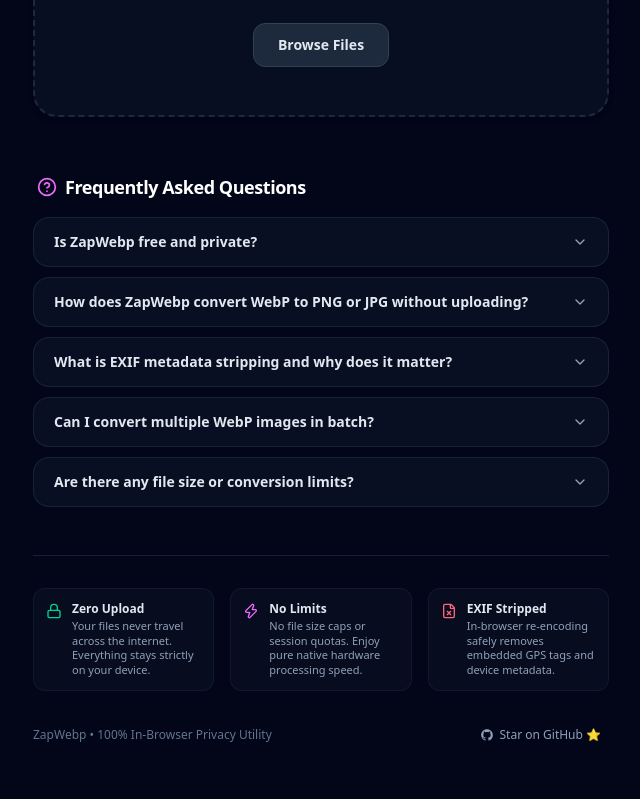
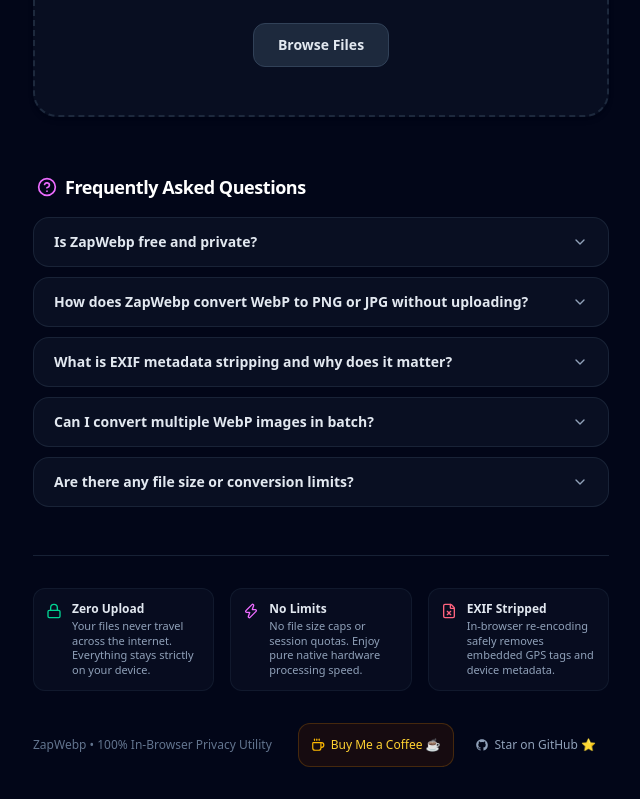
Before and after one commit to Scaddy00/byewebp, a React (Vite) app: page / in a window 1280 px wide. Shown: the part 662-1461 px from the top of the page, without its empty margins (319-959 px from the left). Built offline with nearby package versions, Linux system fonts and the light colour scheme.

Commit message:
feat(monetization): add central site config and donation button to footer

```diff
--- a/src/components/Footer.tsx
+++ b/src/components/Footer.tsx
@@ -1,5 +1,6 @@
 import React from 'react';
-import { Lock, Zap, FileX } from 'lucide-react';
+import { Lock, Zap, FileX, Coffee } from 'lucide-react';
+import { SITE_CONFIG } from '../config/site';
 
 const GithubIcon: React.FC<{ className?: string }> = ({ className = 'w-4 h-4' }) => (
   <svg
@@ -46,18 +47,31 @@
       </div>
 
       <div className="flex flex-col sm:flex-row items-center justify-between gap-3 text-slate-500 text-xs pt-2">
-        <span>ZapWebp • 100% In-Browser Privacy Utility</span>
+        <span>{SITE_CONFIG.name} • 100% In-Browser Privacy Utility</span>
+        <div className="flex items-center gap-2">
           <a
-          href="https://github.com/Scaddy00/zapwebp"
+            href={SITE_CONFIG.donationUrl}
             target="_blank"
             rel="noopener noreferrer"
-          className="inline-flex items-center gap-1.5 text-slate-400 hover:text-fuchsia-300 transition-colors focus-visible:outline-none focus-visible:ring-2 focus-visible:ring-fuchsia-400 rounded-md py-1 px-2"
+            className="min-h-[44px] inline-flex items-center gap-1.5 px-3 py-2 rounded-xl bg-amber-950/30 border border-amber-500/20 text-amber-300 hover:text-amber-200 hover:bg-amber-900/40 hover:border-amber-500/40 transition-colors focus-visible:outline-none focus-visible:ring-2 focus-visible:ring-amber-400 font-medium"
+            aria-label="Support the developer on Buy Me a Coffee"
+          >
+            <Coffee className="w-3.5 h-3.5 text-amber-400" aria-hidden="true" />
+            <span>{SITE_CONFIG.donationLabel} ☕</span>
+          </a>
+
+          <a
+            href={SITE_CONFIG.githubUrl}
+            target="_blank"
+            rel="noopener noreferrer"
+            className="min-h-[44px] inline-flex items-center gap-1.5 px-3 py-2 rounded-xl text-slate-400 hover:text-fuchsia-300 hover:bg-slate-900/60 border border-transparent hover:border-slate-800 transition-colors focus-visible:outline-none focus-visible:ring-2 focus-visible:ring-fuchsia-400"
             aria-label="View repository and star on GitHub"
           >
             <GithubIcon className="w-3.5 h-3.5" />
             <span>Star on GitHub ⭐</span>
           </a>
         </div>
+      </div>
     </footer>
   );
 };
--- /dev/null
+++ b/src/config/site.ts
@@ -0,0 +1,13 @@
+export const SITE_CONFIG = {
+  name: 'ZapWebp',
+  tagline: 'Instant WebP to PNG/JPG Converter (100% Client-Side)',
+  url: 'https://zapwebp.pages.dev',
+  githubUrl: 'https://github.com/Scaddy00/zapwebp',
+  /**
+   * Tip Jar / Donation URL:
+   * Replace this URL with your personal handle once created:
+   * e.g. 'https://buymeacoffee.com/yourname' or 'https://ko-fi.com/yourname'
+   */
+  donationUrl: 'https://buymeacoffee.com/',
+  donationLabel: 'Buy Me a Coffee',
+};
```
Lines whose indentation alone changed are shown as unchanged.
